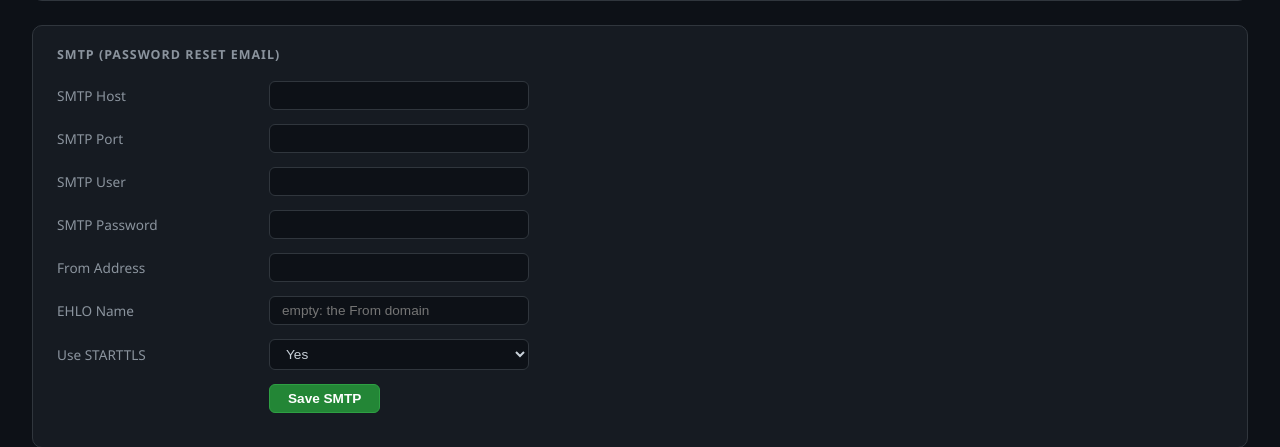
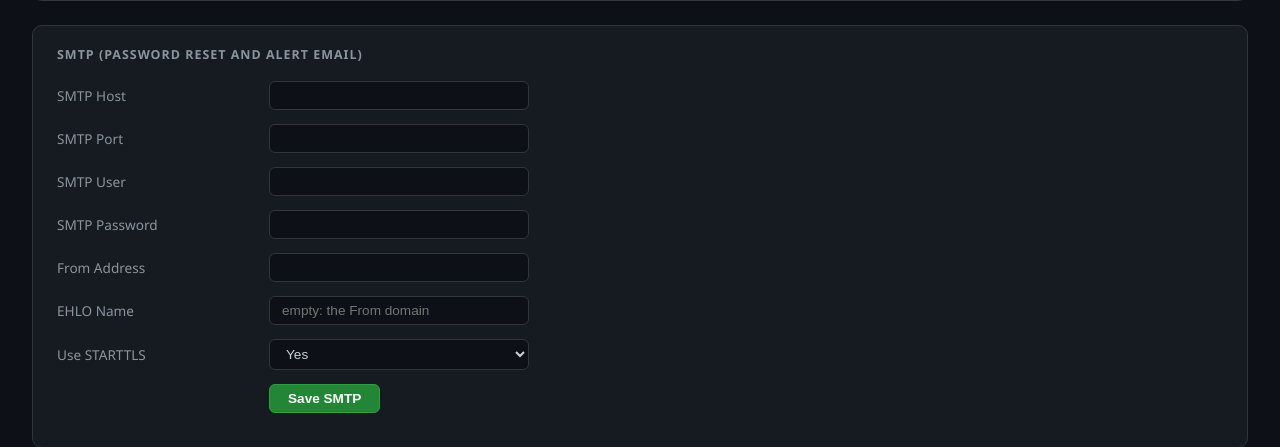
Before and after one commit to phoen-ix/ngnt-geiger-counter, a Flask app: template ngnt-geiger-dockerized/app/templates/admin.html in a window 1280 px wide. Shown: the part 506-953 px from the top of the page. Run offline with Flask 3, Linux system fonts and the light colour scheme; the template is opened without the code that fills it, so the values that code supplies are empty; some libraries are stand-ins or nearby versions.

Commit message:
Admin: the SMTP heading names the alert mail too
Since d27dc55 the same server sends the threshold alert mails, not only password resets.

Co-Authored-By: Claude Opus 5.5 <noreply@anthropic.com>

```diff
--- a/ngnt-geiger-dockerized/app/templates/admin.html
+++ b/ngnt-geiger-dockerized/app/templates/admin.html
@@ -57,7 +57,7 @@
 
 <!-- ── SMTP settings ─────────────────────────────────────────────────────── -->
 <div class="section">
-    <h2>SMTP (Password Reset Email)</h2>
+    <h2>SMTP (Password Reset and Alert Email)</h2>
     <form method="post">
         <input type="hidden" name="csrf_token" value="{{ csrf_token() }}">
         <input type="hidden" name="action" value="save_smtp">
```
Also changed, not shown: docs/admin-guide.md (+1 -1 lines).
